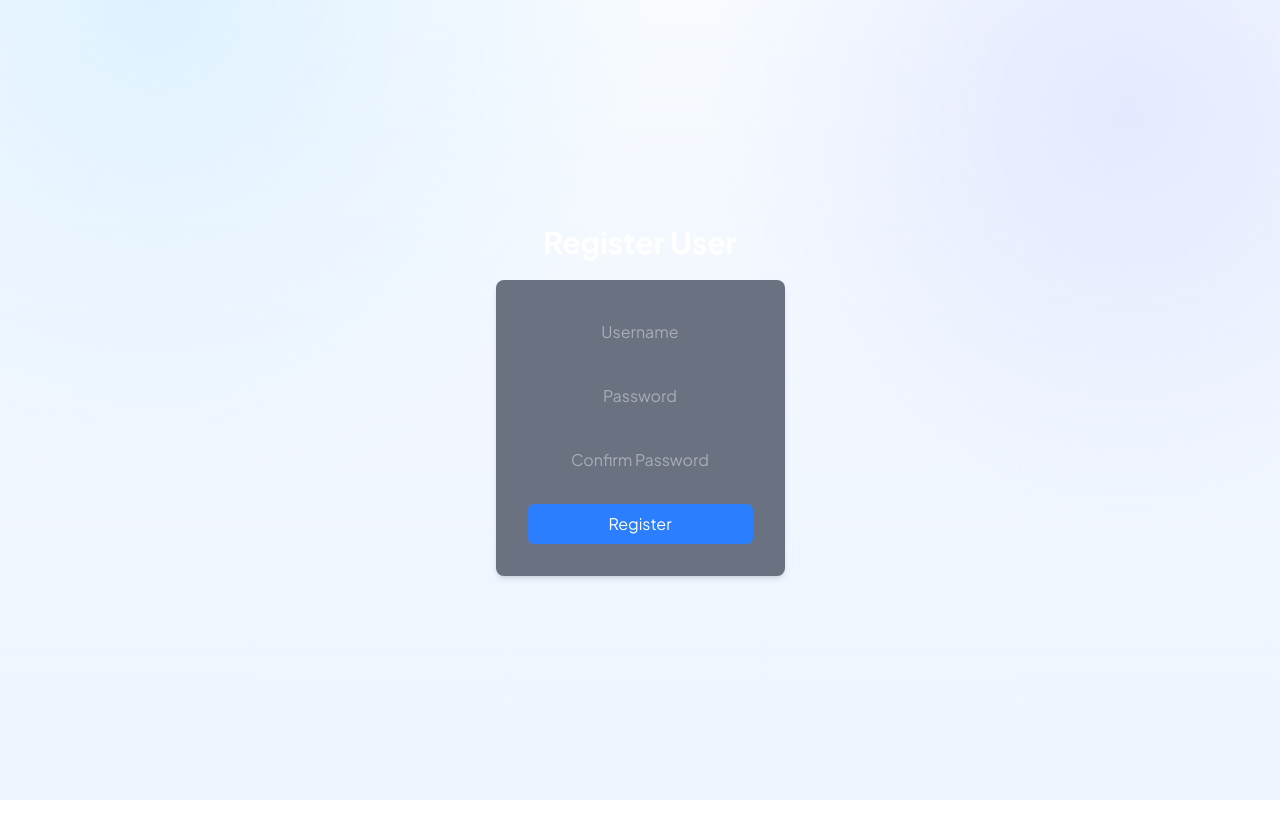
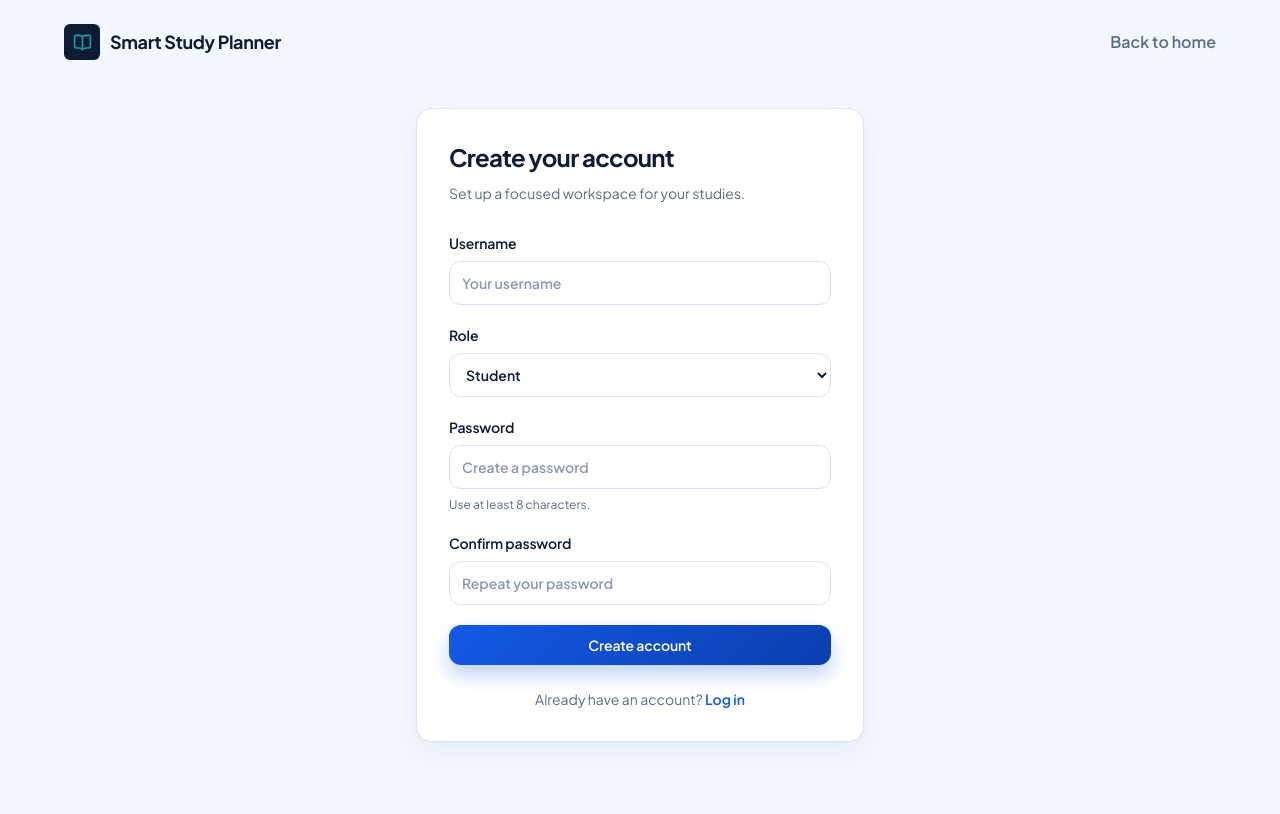
Before and after one commit to pikacoder44/Study-Planner, a Next.js app: page /user/register in a window 1280 px wide. Built offline with nearby package versions, Linux system fonts and the light colour scheme.

Commit message:
Enhance login and registration pages with error handling and loading states

```diff
--- a/app/user/login/page.tsx
+++ b/app/user/login/page.tsx
@@ -9,22 +9,42 @@ import { useRouter } from "next/navigation";
 export default function LoginPage() {
   const [username, setUsername] = useState("");
   const [password, setPassword] = useState("");
+  const [error, setError] = useState("");
+  const [isSubmitting, setIsSubmitting] = useState(false);
   const router = useRouter();
 
   const handleLogin = async (event: FormEvent<HTMLFormElement>) => {
     event.preventDefault();
-    const response = await fetch("/api/auth/login", {
-      method: "POST",
-      headers: {
-        "Content-Type": "application/json",
-      },
-      body: JSON.stringify({ username, password }),
-    })
-    if (response.ok) {
+    setError("");
+    setIsSubmitting(true);
+
+    try {
+      const response = await fetch("/api/auth/login", {
+        method: "POST",
+        headers: { "Content-Type": "application/json" },
+        body: JSON.stringify({ username, password }),
+      });
+
+      if (!response.ok) {
+        const data = await response.json().catch(() => null);
+        const errors = data?.errors;
+        setError(
+          Array.isArray(errors)
+            ? errors.join(" ")
+            : typeof errors === "string"
+              ? errors
+              : "Unable to log in. Please try again.",
+        );
+        return;
+      }
+
       router.push("/dashboard");
+    } catch {
+      setError("Network error. Please try again.");
+    } finally {
+      setIsSubmitting(false);
     }
-
-  }
+  };
 
   return (
     <AuthShell>
@@ -35,13 +55,31 @@ export default function LoginPage() {
         </p>
         <form onSubmit={handleLogin} className="mt-7 space-y-5">
           <Field label="Username">
-            <Input type="text" placeholder="Your username" required  onChange={(e) => setUsername(e.target.value)} />
+            <Input
+              type="text"
+              placeholder="Your username"
+              required
+              onChange={(e) => setUsername(e.target.value)}
+            />
           </Field>
           <Field label="Password">
-            <Input type="password" placeholder="Your password" required onChange={(e) => setPassword(e.target.value)} />
+            <Input
+              type="password"
+              placeholder="Your password"
+              required
+              onChange={(e) => setPassword(e.target.value)}
+            />
           </Field>
-          <Button className="w-full" type="submit">
-            Log in
+          {error && (
+            <p
+              role="alert"
+              className="rounded-xl bg-(--danger-soft) px-3 py-2 text-sm text-(--danger)"
+            >
+              {error}
+            </p>
+          )}
+          <Button className="w-full" type="submit" disabled={isSubmitting}>
+            {isSubmitting ? "Logging in..." : "Log in"}
           </Button>
         </form>
         <p className="mt-6 text-center text-sm text-[--muted]">
--- a/app/user/register/page.tsx
+++ b/app/user/register/page.tsx
@@ -1,20 +1,23 @@
 "use client";
-import React from "react";
-import { useState } from "react";
-import type { FormEvent } from "react";
+import Link from "next/link";
+import { useRouter } from "next/navigation";
+import { useState, type FormEvent } from "react";
+import AuthShell from "@/components/AuthShell";
+import { Button, Card, Field, Input, Select } from "@/components/ui";
+
 const RegisterUser = () => {
   const [username, setUsername] = useState("");
   const [password, setPassword] = useState("");
   const [confirmPassword, setConfirmPassword] = useState("");
+  const [role, setRole] = useState("student");
   const [errors, setErrors] = useState<string[]>([]);
-  const [showErrorModal, setShowErrorModal] = useState(false);
   const [isSubmitting, setIsSubmitting] = useState(false);
+  const router = useRouter();
 
   const registerUser = async (e: FormEvent<HTMLFormElement>) => {
     e.preventDefault();
     setIsSubmitting(true);
     setErrors([]);
-    setShowErrorModal(false);
 
     try {
       const response = await fetch("/api/auth/register", {
@@ -22,114 +25,102 @@ const RegisterUser = () => {
         headers: {
           "Content-Type": "application/json",
         },
-        body: JSON.stringify({ username, password, confirmPassword }),
+        body: JSON.stringify({ username, password, confirmPassword, role }),
       });
 
       if (response.ok) {
-        alert("User registered successfully");
-        setUsername("");
-        setPassword("");
-        setConfirmPassword("");
+        router.push("/dashboard");
         return;
       }
 
-      if (response.status === 400) {
-        const data = await response.json();
-        if (Array.isArray(data.errors)) {
-          setErrors(data.errors);
-        } else if (typeof data.errors === "string") {
-          setErrors([data.errors]);
-        } else {
-          setErrors(["Validation failed. Please check your input."]);
-        }
-      } else {
-        setErrors(["Something went wrong. Please try again."]);
-      }
-
-      setShowErrorModal(true);
+      const data = await response.json().catch(() => null);
+      const responseErrors = data?.errors;
+      setErrors(
+        Array.isArray(responseErrors)
+          ? responseErrors
+          : typeof responseErrors === "string"
+            ? [responseErrors]
+            : ["Something went wrong. Please try again."],
+      );
     } catch {
       setErrors(["Network error. Please try again."]);
-      setShowErrorModal(true);
     } finally {
       setIsSubmitting(false);
     }
   };
 
   return (
-    <div className="flex flex-col items-center justify-center min-h-screen text-white relative">
-      <h1 className="text-3xl font-bold mb-5">Register User</h1>
-
-      <form
-        method="POST"
-        onSubmit={registerUser}
-        className="flex flex-col space-y-6 bg-gray-500 p-8 rounded-lg shadow-md text-center"
-      >
-        <input
-          type="text"
-          name="username"
-          value={username}
-          placeholder="Username"
-          className="px-4 py-2 rounded-md text-gray-200 focus-within: outline-none focus-within:bg-gray-900 transition-all delay-50 text-center"
-          onChange={(e) => setUsername(e.target.value)}
-          required
-        />
-        <input
-          type="password"
-          name="password"
-          value={password}
-          placeholder="Password"
-          className="px-4 py-2 rounded-md text-gray-200 focus-within: outline-none focus-within:bg-gray-900 transition-all delay-50 text-center"
-          onChange={(e) => setPassword(e.target.value)}
-          required
-        />
-        <input
-          type="password"
-          name="confirmPassword"
-          value={confirmPassword}
-          placeholder="Confirm Password"
-          className="px-4 py-2 rounded-md text-gray-200 focus-within: outline-none focus-within:bg-gray-900 transition-all delay-50 text-center"
-          onChange={(e) => setConfirmPassword(e.target.value)}
-          required
-        />
-        <button
-          type="submit"
-          disabled={isSubmitting}
-          className="px-4 py-2 w-full bg-blue-500 text-white rounded-md hover:bg-blue-600 transition-all delay-50 disabled:opacity-60 disabled:cursor-not-allowed"
-        >
-          {isSubmitting ? "Registering..." : "Register"}
-        </button>
-      </form>
-
-      {showErrorModal && errors.length > 0 && (
-        <div className="fixed inset-0 z-50 flex items-center justify-center bg-black/60 p-4">
-          <div
-            role="dialog"
-            aria-modal="true"
-            aria-labelledby="register-errors-title"
-            className="w-full max-w-md rounded-lg bg-white p-6 text-gray-900 shadow-xl flex flex-col items-center align-center"
-          >
-            <h2
-              id="register-errors-title"
-              className="text-2xl font-semibold mb-1"
+    <AuthShell>
+      <Card className="w-full max-w-md p-8">
+        <h1 className="text-2xl font-bold tracking-[-0.03em]">
+          Create your account
+        </h1>
+        <p className="mt-2 text-sm leading-6 text-(--muted)">
+          Set up a focused workspace for your studies.
+        </p>
+        <form onSubmit={registerUser} className="mt-7 space-y-5">
+          <Field label="Username">
+            <Input
+              value={username}
+              onChange={(event) => setUsername(event.target.value)}
+              placeholder="Your username"
+              required
+              minLength={3}
+            />
+          </Field>
+          <Field label="Role">
+            <Select
+              value={role}
+              onChange={(event) => setRole(event.target.value)}
             >
-              Registration failed
-            </h2>
-            <div className="list-disc pl-5 space-y-1 mb-6 ">
-              {errors.map((error, index) => (
-                <div key={index}>{error}</div>
+              <option value="student">Student</option>
+              <option value="teacher">Teacher</option>
+            </Select>
+          </Field>
+          <Field label="Password" hint="Use at least 8 characters.">
+            <Input
+              value={password}
+              onChange={(event) => setPassword(event.target.value)}
+              type="password"
+              placeholder="Create a password"
+              required
+              minLength={8}
+            />
+          </Field>
+          <Field label="Confirm password">
+            <Input
+              value={confirmPassword}
+              onChange={(event) => setConfirmPassword(event.target.value)}
+              type="password"
+              placeholder="Repeat your password"
+              required
+            />
+          </Field>
+          {errors.length > 0 && (
+            <div
+              role="alert"
+              className="space-y-1 rounded-xl bg-(--danger-soft) px-3 py-2 text-sm text-(--danger)"
+            >
+              {errors.map((error) => (
+                <p key={error}>{error}</p>
               ))}
             </div>
-            <button
-              type="button"
-              onClick={() => setShowErrorModal(false)}
-              className="w-[20%] rounded-md bg-red-600 px-4 py-2 text-white hover:bg-red-700 transition-all"
-            >
-              Close
-            </button>
-          </div>
-        </div>
-      )}
-    </div>
+          )}
+          <Button className="w-full" type="submit" disabled={isSubmitting}>
+            {isSubmitting ? "Creating account..." : "Create account"}
+          </Button>
+        </form>
+        <p className="mt-6 text-center text-sm text-(--muted)">
+          Already have an account?{" "}
+          <Link
+            href="/login"
+            className="font-semibold text-(--accent) hover:underline"
+          >
+            Log in
+          </Link>
+        </p>
+      </Card>
+    </AuthShell>
   );
 };
 
```
